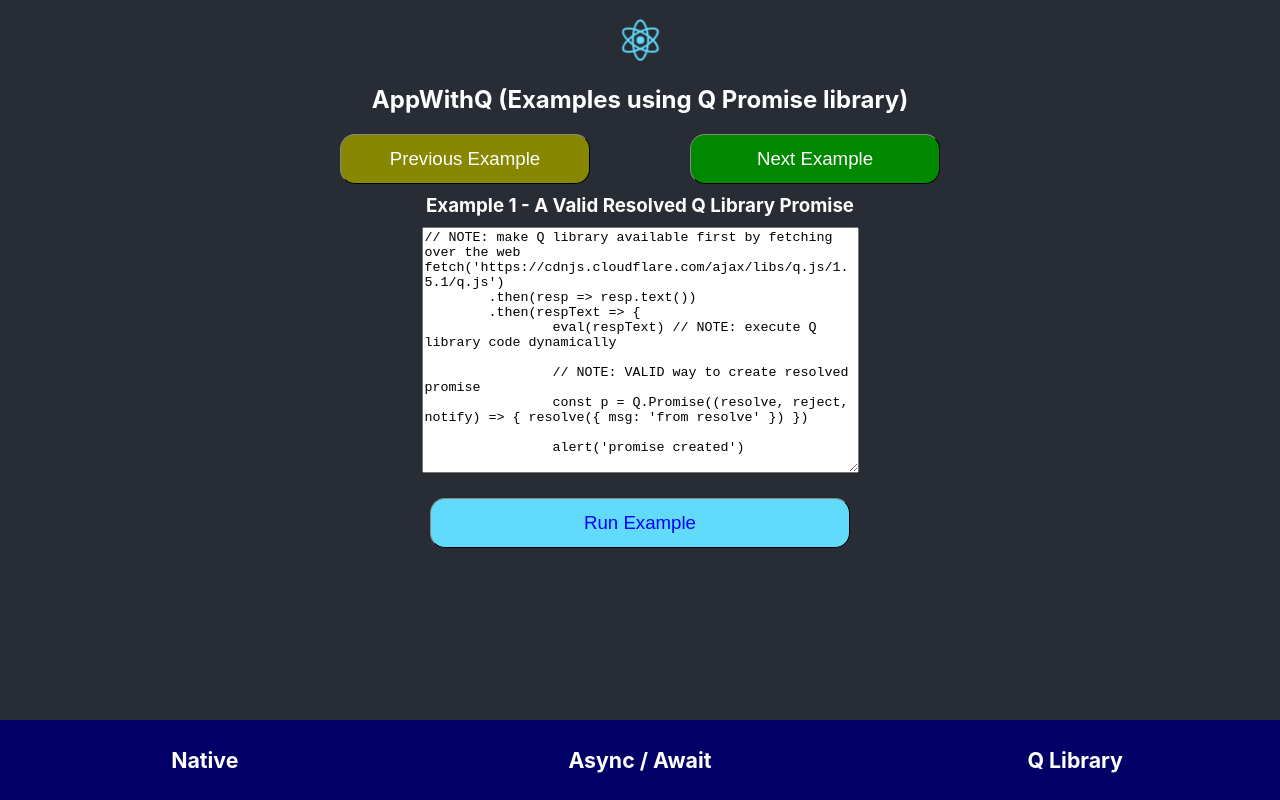
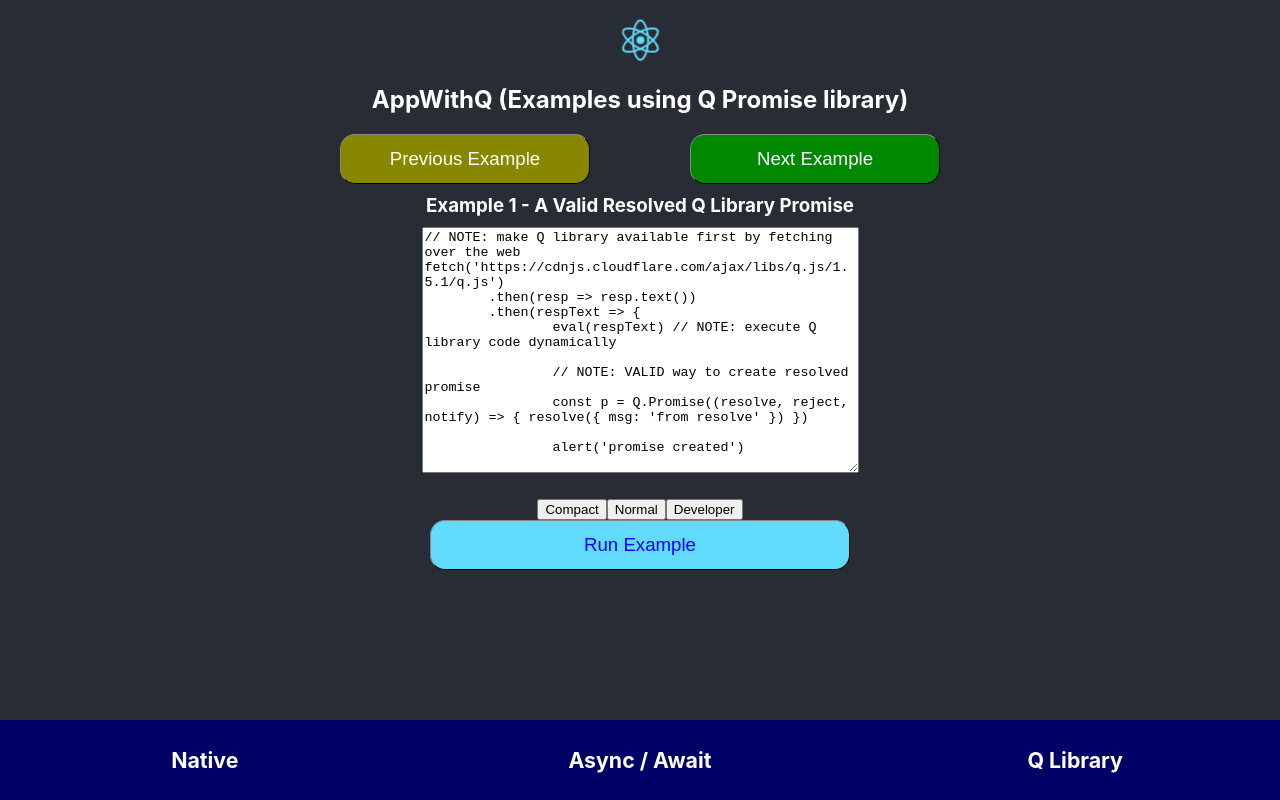
Before and after one commit to Wolven531/promise-tests, a React (Create React App) app: page /q in a window 1280 px wide. Built offline with nearby package versions, Linux system fonts and the light colour scheme.

Commit message:
Add ability to resize editor via buttons

```diff
--- a/package.json
+++ b/package.json
@@ -5,7 +5,7 @@
 		"email": "anthony.williams.cs@gmail.com",
 		"url": "https://github.com/Wolven531"
 	},
-	"version": "0.3.18",
+	"version": "0.3.19",
 	"private": false,
 	"dependencies": {
 		"q": "^1.5.1",
--- a/src/ExampleViewer/ExampleViewer.tsx
+++ b/src/ExampleViewer/ExampleViewer.tsx
@@ -11,7 +11,13 @@
 	title: string
 }
 
+const SIZE_COMPACT = 52
+const SIZE_DEVELOPER = 120
+const SIZE_NORMAL = 80
+const EDITOR_SIZES = [SIZE_COMPACT, SIZE_NORMAL, SIZE_DEVELOPER]
+
 const ExampleViewer: FC<any> = props => {
+	const [currentEditorSize, setCurrentEditorSize] = useState(0)
 	const [currentExampleIndex, setCurrentExampleIndex] = useState(0)
 	const handleClickNext = () => {
 		setCurrentExampleIndex(oldIndex => (oldIndex + 1) % props.examples.length)
@@ -36,6 +42,7 @@
 		}
 	}
 	const currentExample = props.examples[currentExampleIndex]
+	const editorCols = EDITOR_SIZES[currentEditorSize]
 
 	return (
 		<article className="example-viewer">
@@ -56,12 +63,17 @@
 				{currentExample.description.length > 0 && <h5>{currentExample.description}</h5>}
 				<textarea
 					className="example-txt"
-					cols={52}
+					cols={editorCols}
 					readOnly={true}
 					rows={15}
 					value={currentExample.text}
 					wrap="soft" // 'soft' | 'hard'
 				/>
+				<section>
+					<button onClick={() => { setCurrentEditorSize(0) }}>Compact</button>
+					<button onClick={() => { setCurrentEditorSize(1) }}>Normal</button>
+					<button onClick={() => { setCurrentEditorSize(2) }}>Developer</button>
+				</section>
 				<button className="btn-run-example"
 					onClick={handleClickRun}
 					>
```
